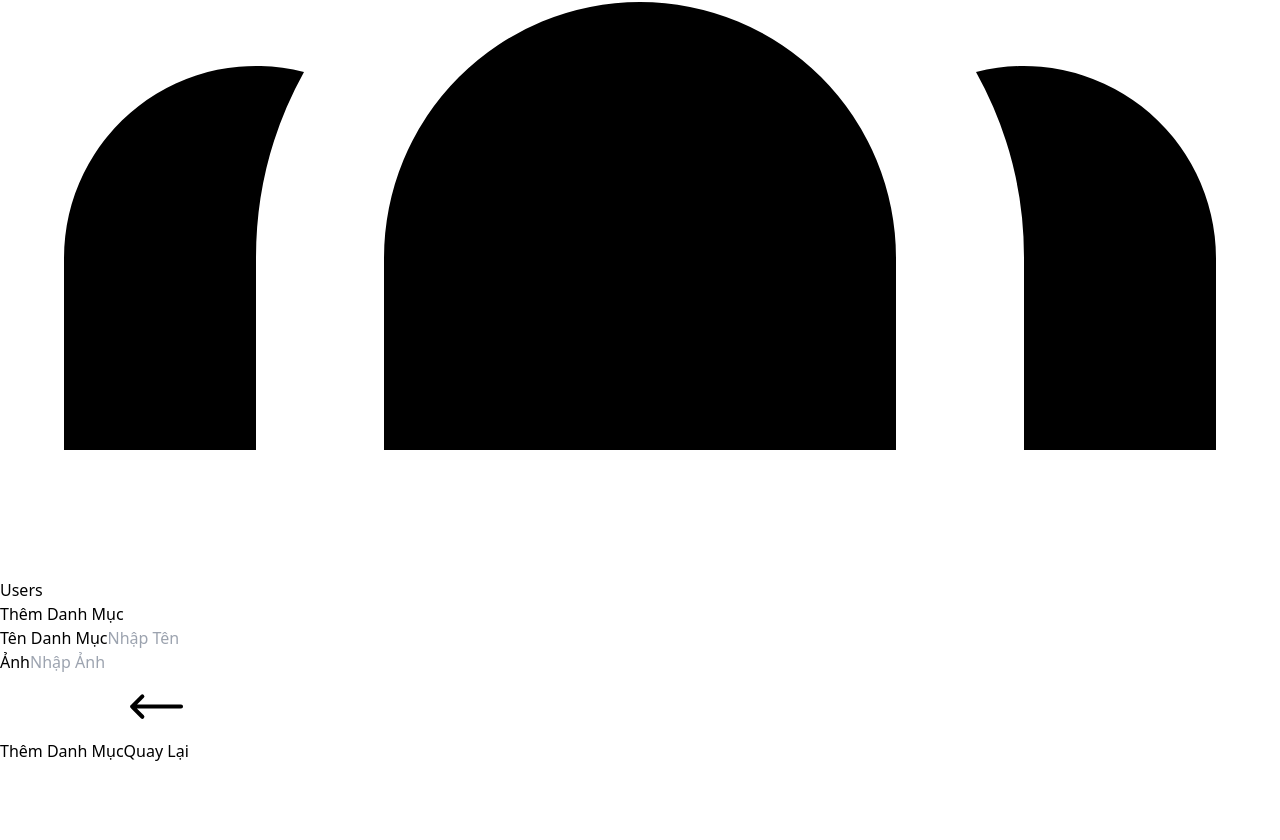
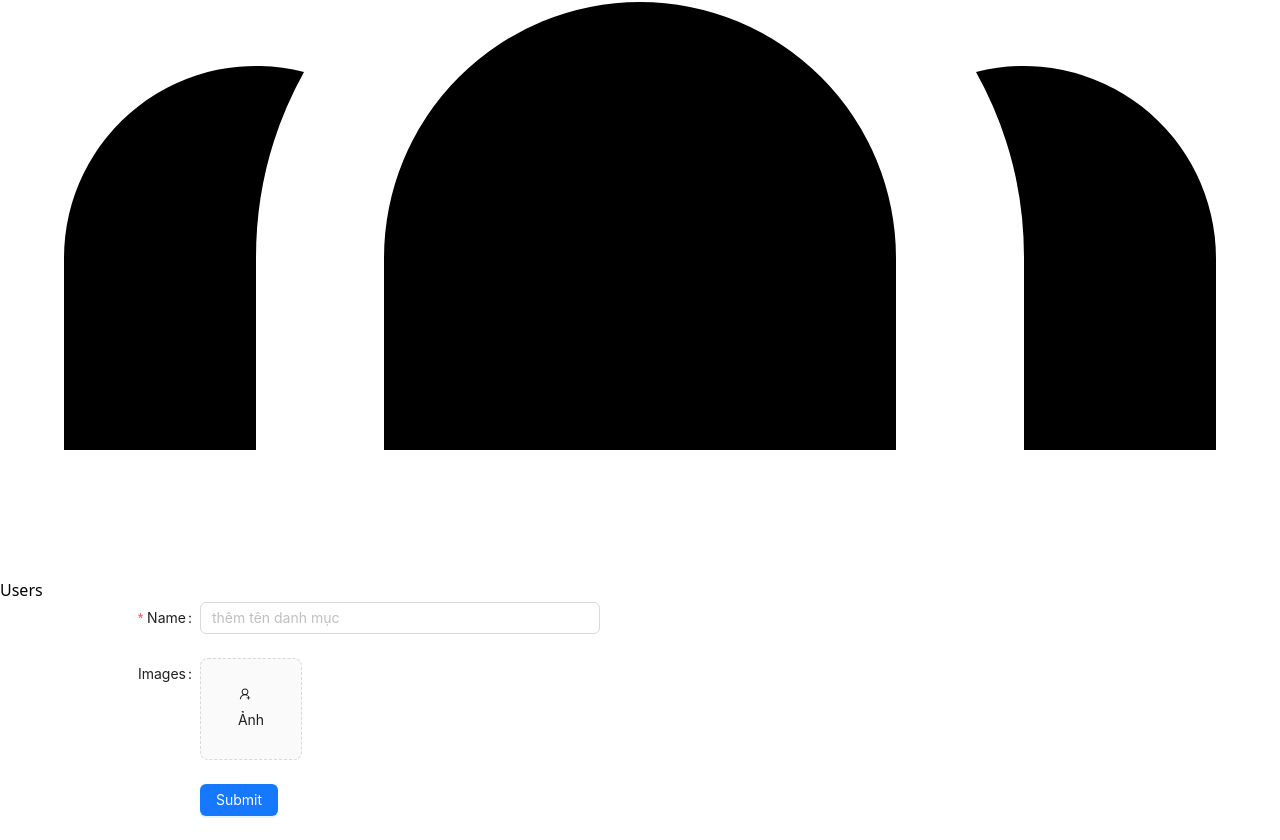
Before and after one commit to NgaPhamThi/DU_AN_TOT_NGHIEP_FRONT_END, a React (Vite) app: page /admin/Categories/update/1 in a window 1280 px wide. Shown: the part 10274-11114 px from the top of the page. Before the commit the page ends 11037 px from the top, so only its background shows below. Built offline with nearby package versions, Linux system fonts and the light colour scheme; no server answers.

Commit message:
mongodb server

```diff
--- a/package.json
+++ b/package.json
@@ -19,6 +19,7 @@
     "antd": "^5.10.2",
     "axios": "^1.5.1",
     "bootstrap": "^5.3.2",
+    "cloudinary-react": "^1.8.1",
     "font-awesome": "^4.7.0",
     "heroicons-react": "^1.4.1",
     "jwt-decode": "^4.0.0",
--- a/src/Pages/Admin/Categories/AddCategories.tsx
+++ b/src/Pages/Admin/Categories/AddCategories.tsx
@@ -4,108 +4,117 @@ import { ToastContainer, toast } from 'react-toastify';
 import 'react-toastify/dist/ReactToastify.css';
 import { addCategory } from '../../../api/categories';
 import { useNavigate } from 'react-router-dom';
+import { AiOutlineUserAdd } from "react-icons/ai";
+import { Button, Form, Input, Upload, message } from 'antd';
+import { ICategories } from '../../../interfaces/categories';
+type FieldType = {
+  name?: string;
+  img?:String
+};
 const AddCategories = () => {
-  const [categoryName, setCategoryName] = useState('');
-  const [imageUrl, setImageUrl] = useState('');
+  const [messageApi, contextHolder] = message.useMessage();
   const navigate = useNavigate();
-  const [nameTouched, setNameTouched] = useState(false);
-  const [imgTouched, setImgTouched] = useState(false);
-  const handleSubmit = async (e: any) => {
-    e.preventDefault();
-    setNameTouched(true);
-    setImgTouched(true);
 
-    if (!categoryName || !imageUrl) {
-        return;
-    }
+  const onFinish = async (values: any) => {
+    const imagesUrl = values.img.map((image: any) => {
+      return {
+        url: image?.response?.url || image?.url || null,
+      };
+    });
+    console.log(imagesUrl);
 
 
-    const category = {
-      name: categoryName,
-      img: imageUrl
+    const updateValues = {
+      ...values,
+      img: imagesUrl,
     };
+    console.log(updateValues);
 
-    try {
-      const response = await addCategory(category);
-      if (response.status === 200) {
-        console.log("Thêm danh mục thành công:", response.data);
+    await addCategory(updateValues)
+      .then(() =>
+       toast.success('Thêm danh mục thành công', { autoClose: 2000 })
+      ).then(() => {
         setTimeout(() => {
           navigate('/admin/categories');
         }, 3000);
-        // Reset form hoặc chuyển hướng người dùng, hoặc thực hiện hành động khác
-        setCategoryName('');
-        setImageUrl('');
-        setNameTouched(false);
-        setImgTouched(false);
-      } else {
-        console.error("Có lỗi khi thêm danh mục:", response.data.message);
-      }
-      toast.success('Thêm danh mục thành công', { autoClose: 2000 })
+      });
 
-    } catch (error: any) {
-      if (error?.response?.data?.message) {
-        console.error("Có lỗi khi gửi dữ liệu:", error.response.data.message);
-      } else if (error?.message) {
-        console.error("Có lỗi:", error.message);
-      } else {
-        console.error("Có lỗi không xác định");
-      }
-    }
+  };
+  const normFile = (e: any) => {
+    if (Array.isArray(e)) {
+      return e;
     }
 
+    return e?.fileList;
+  };
+  const onFinishFailed = (errorInfo: any) => {
+    console.log(errorInfo.errorFields[0].errors);
+    messageApi.open({
+      type: "error",
+      content: `lỗi không thể thêm thử lại sau ${errorInfo.errorFields[0].errors}`,
+    });
+  };
 
   return (
-    <div className="flex flex-col items-center mt-10">
+    <>
+    <div className="max-w-xl text-center ">
     <ToastContainer />
-      <h1 className="text-2xl font-bold mb-5">Thêm Danh Mục</h1>
-      <form className="w-1/3" onSubmit={handleSubmit}>
-        <div className="mb-4">
-          <label className="block text-gray-700 text-sm font-bold mb-2" htmlFor="categoryName">
-            Tên Danh Mục
-          </label>
-          <input
-            className="shadow appearance-none border rounded w-full py-2 px-3 text-gray-700 leading-tight focus:outline-none focus:shadow-outline"
-            placeholder='Nhập Tên'
-            id="categoryName"
-            type="text"
-            value={categoryName}
-            onChange={(e) => setCategoryName(e.target.value)}
+      <div>
+      <h1 className="text-2xl  font-bold mb-5">Thêm Danh Mục</h1>
+      </div>
+      {contextHolder}
+      <Form
+    name="basic"
+    labelCol={{ span: 8 }}
+    wrapperCol={{ span: 16 }}
+    style={{ maxWidth: 600 }}
+    initialValues={{ remember: true }}
+    onFinish={onFinish}
+    onFinishFailed={onFinishFailed}
+    autoComplete="off"
+  >
+    <Form.Item<ICategories>
+      label="Name"
+      name="name"
+      rules={[
+        { required: true, message: "bắt buộc phải nhập tên danh mục!" },
+        { min: 6, message: "Bắt buộc phải nhập trên 6 ký tự" },
 
-          />
-        {nameTouched && !categoryName && <p className='text-red-500'>Bắt buộc phải nhập tên danh mục.</p>}
+      ]}
+    >
+      <Input placeholder="thêm tên danh mục" />
+    </Form.Item>
+
+    <Form.Item<any>
+      label="Images"
+      name="img"
+      valuePropName="fileList"
+      getValueFromEvent={normFile}
+
+    >
+      <Upload
+          action="https://api.cloudinary.com/v1_1/dfftwrlu2/image/upload"
+          data={{
+            upload_preset: "clothing_store",
+          }}
+          listType="picture-card"
+        >
+          <div>
+            <AiOutlineUserAdd />
+            <div style={{ marginTop: 8 }}>Ảnh</div>
           </div>
-        <div className="mb-4">
-          <label className="block text-gray-700 text-sm font-bold mb-2" htmlFor="categoryImage">
-            Ảnh
-          </label>
-          <input
-            className="shadow appearance-none border rounded w-full py-2 px-3 text-gray-700 leading-tight focus:outline-none focus:shadow-outline"
-            placeholder='Nhập Ảnh'
-            id="categoryImage"
-            type="text"
-            value={imageUrl}
-            onChange={(e) => setImageUrl(e.target.value)}
-
-          />
-          {imgTouched && !imageUrl && <p className='text-red-500'>Bắt buộc phải nhập URL hình ảnh.</p>}
-        </div>
-
-        <div className="flex justify-between items-center">
-          <button className="bg-blue-500 hover:bg-blue-700 text-white font-bold py-2 px-4 rounded focus:outline-none focus:shadow-outline" type="submit">
-            Thêm Danh Mục
-          </button>
-          <a href="/admin/categories">
-            <button className="bg-blue-500 flex gap-2 items-center hover:bg-red-700 text-white font-bold py-2 px-4 rounded focus:outline-none focus:shadow-outline" type="button">
-              <svg xmlns="http://www.w3.org/2000/svg" fill="none" viewBox="0 0 24 24" stroke-width="1.5" stroke="currentColor" className="w-6 h-6">
-                <path stroke-linecap="round" stroke-linejoin="round" d="M6.75 15.75L3 12m0 0l3.75-3.75M3 12h18" />
-              </svg>
-              Quay Lại
-            </button></a>
+        </Upload>
+    </Form.Item>
 
 
+    <Form.Item wrapperCol={{ offset: 8, span: 16 }}>
+      <Button type="primary" className='bg-blue-500' htmlType="submit">
+        Submit
+      </Button>
+    </Form.Item>
+  </Form>
     </div>
-      </form>
-    </div>
+    </>
   )
 }
 
--- a/src/Pages/Admin/Categories/ListCategories.tsx
+++ b/src/Pages/Admin/Categories/ListCategories.tsx
@@ -1,9 +1,9 @@
-import React, { useEffect, useState } from 'react'
+import React, { useEffect, useMemo, useState } from 'react'
 import { ICategories } from '../../../interfaces/categories';
 import { deletecategory, getCategory } from '../../../api/categories';
 import { ToastContainer, toast } from 'react-toastify';
 import 'react-toastify/dist/ReactToastify.css';
-import { Popconfirm } from 'antd';
+import { Popconfirm, Table } from 'antd';
 import { Link } from 'react-router-dom';
 
 
@@ -33,44 +33,42 @@ const ListCategories = () => {
       toast.error('Xóa danh mục thất bại');
     }
   }
-  return (
-    <body className="bg-gray-100 mx-auto w-full">
-      <ToastContainer />
-      <div className="container   p-4 bg-white rounded shadow-xl">
-        <div className="text-center pb-7 flex justify-between items-center ">
-          <div>
-            <h1 className="text-2xl font-semibold">Quản Lý Danh Mục</h1>
-          </div>
-          <div className=''>
-            <Link to={"add"}>
-            <button className="bg-blue-500 flex items-center gap-2  hover:bg-blue-700 text-white font-bold py-2 px-4 rounded focus:outline-none focus:shadow-outline">
-            Thêm Danh Mục  <svg xmlns="http://www.w3.org/2000/svg" fill="none" viewBox="0 0 24 24" stroke-width="1.5" stroke="currentColor" className="w-6 h-6">
-              <path stroke-linecap="round" stroke-linejoin="round" d="M12 9v6m3-3H9m12 0a9 9 0 11-18 0 9 9 0 0118 0z" />
-            </svg>
-          </button>
-            </Link>
-          </div>
-        </div>
-        <table className="mt-4 text-center w-full border-collapse">
-          <thead>
-            <tr className="bg-gray-300">
-              <th className="border p-2">ID</th>
-              <th className="border p-2">Tên danh mục</th>
-              <th className="border p-2">Ảnh</th>
-              <th className="border p-2">Trạng thái</th>
-            </tr>
-          </thead>
-          <tbody>
 
 
-            {categories.map((category, index) => (
-              <tr className='' key={category._id}>
-                <td className="border p-2 text-center">{index + 1}</td>
-                <td className="border text-center">{category.name}</td>
-                <td className="border   text-center"><img className='h-52 w-56 p-2 mx-auto ' src={category.img} alt="" /></td>
-                <td className="border text-center  ">
-                  <div className="inline-flex rounded-lg border border-gray-100 bg-gray-100 p-1">
-                   <Link to={`update/${category._id}`}>
+  const columns = [
+    {
+      title: 'ID',
+      dataIndex: 'index',
+      width: "5%",
+      key: 'index',
+    },
+    {
+      title: 'Images',
+      dataIndex: 'img',
+      width: "30%",
+      key: 'img',
+      render: (imgArray: { url: string }[]) => (
+        <div style={{ display: 'flex' }}>
+          {imgArray.map((img, index) => (
+            <img key={index} src={img.url} alt={`product-${index}`} style={{ width: '50px', marginRight: '5px' }} />
+          ))}
+        </div>
+      ),
+    },
+    {
+      title: 'Name',
+      dataIndex: 'name',
+      width: "30%",
+      key: 'name',
+    },
+    {
+      title: "Status",
+      dataIndex: "status",
+      width: "40%",
+      key: "status",
+      render:(status: any, record: ICategories)=>(
+        <div className="inline-flex rounded-lg border  border-gray-100 bg-gray-100 p-1">
+                   <Link to={`update/${record._id}`}>
                    <button
                       className="inline-flex items-center gap-2 rounded-md px-4 py-2 text-sm text-gray-500 hover:text-gray-700 focus:relative"
                     >
@@ -94,7 +92,7 @@ const ListCategories = () => {
                    </Link>
                     <Popconfirm
                       title="Bạn có chắc chắn muốn xóa bình luận này?"
-                      onConfirm={() => handleDeleteComment(category._id)}
+                      onConfirm={() => handleDeleteComment(record._id)}
                       okText={<button className="text-red-500 hover:text-black">Xóa</button>}
                       cancelText="Hủy"
                       placement="topRight"
@@ -120,23 +118,30 @@ const ListCategories = () => {
                       </button>
                     </Popconfirm>
                   </div>
-                </td>
-              </tr>
-            ))}
+      )
+    },
+  ];
+  return (
 
 
-          </tbody>
-        </table>
-
-        <div className="mt-4 flex justify-center">
-
-          <button className="bg-blue-500 text-white px-4 py-2 rounded">1</button>
-          <button className="bg-white text-blue-500 px-4 py-2 rounded ml-2">2</button>
-
+   <div>
+     <ToastContainer />
+     <div className="text-center pb-7 flex justify-between items-center ">
+          <div>
+             <h1 className="text-2xl font-semibold">Quản Lý Danh Mục</h1>
+          </div>
+         <div className=''>
+            <Link to={"add"}>
+           <button className="bg-blue-500 flex items-center gap-2  hover:bg-blue-700 text-white font-bold py-2 px-4 rounded focus:outline-none focus:shadow-outline">
+            Thêm Danh Mục  <svg xmlns="http://www.w3.org/2000/svg" fill="none" viewBox="0 0 24 24" stroke-width="1.5" stroke="currentColor" className="w-6 h-6">
+           <path stroke-linecap="round" stroke-linejoin="round" d="M12 9v6m3-3H9m12 0a9 9 0 11-18 0 9 9 0 0118 0z" />
+            </svg>
+          </button>
+           </Link>
+          </div>
         </div>
-      </div>
-
-    </body>
+     <Table dataSource={categories.map((category,index)=>({...category,index:index+1}))} columns={columns} />
+   </div>
   )
 }
 
--- a/src/Pages/Admin/Categories/UpdateCategories.tsx
+++ b/src/Pages/Admin/Categories/UpdateCategories.tsx
@@ -1,135 +1,179 @@
 import React, { useEffect, useState } from 'react'
-import { useNavigate, useParams } from 'react-router-dom';
+import {  useNavigate, useParams } from 'react-router-dom';
 import { getByidCategory, updateCategory } from '../../../api/categories';
 import { ToastContainer, toast } from 'react-toastify';
 import { ICategories } from '../../../interfaces/categories';
+import { Button, Form, Input, Upload, message } from 'antd';
+import { AiOutlineUserAdd } from 'react-icons/ai';
 
 
 
 const UpdateCategories = () => {
-  const [categoryName, setCategoryName] = useState('');
-  const [imageUrl, setImageUrl] = useState('');
   const navigate = useNavigate();
-  const [nameTouched, setNameTouched] = useState(false);
-  const [imgTouched, setImgTouched] = useState(false);
-  const { id } = useParams()
+  const [form] = Form.useForm();
+  const [messageApi, contextHolder] = message.useMessage();
+  const { id } = useParams<{
+    id:string
+  }>() as { id: string };
+  const [existingCategoryData, setExistingCategoryData] = useState<ICategories | null>(null);
   useEffect(() => {
-    const fetchData = async () => {
-      if (!id) {
-        console.error("ID không được cung cấp");
-        return; // Ngăn chặn việc thực hiện fetchData nếu không có id
+    // Function to fetch existing category data
+    const fetchExistingCategoryData = async () => {
+      try {
+        const response = await getByidCategory(id);
+        setExistingCategoryData(response.data); // Assuming the API response has a data property with the category details
+        // Set form values with existing data
+        form.setFieldsValue({
+          name: response.data.name,
+          img: response.data.img, // Assuming img is an array of image data
+        });
+      } catch (error) {
+        console.error('Error fetching existing category data:', error);
+        // Handle error or show a message to the user
       }
-      try {
-        const response = await getByidCategory(id); // Make sure to implement this in your API
-        if (response.status === 200) {
-          setCategoryName(response.data.name);
-          setImageUrl(response.data.img);
-        }
-      } catch (error) {
-        console.error("Error fetching category data:", error);
-      }
-    }
-    fetchData();
-  }, [id]);
-  const handleSubmit = async (e: any) => {
-    e.preventDefault();
-    setNameTouched(true);
-    setImgTouched(true);
-    if (!id) {
-      console.error("ID không được cung cấp");
-      return; // Ngăn chặn việc thực hiện handleSubmit nếu không có id
-  }
-    if (!categoryName || !imageUrl) {
-      return;
-    }
+    };
+
+    // Call the function to fetch existing category data
+    fetchExistingCategoryData();
+  }, [id, form]);
+  const onFinish = async (values: any) => {
+    const imagesUrl = values.img.map((image: any) => {
+      return {
+        url: image?.response?.url || image?.url || null,
+      };
+    });
+    console.log(imagesUrl);
 
 
-    const category = {
-      name: categoryName,
-      img: imageUrl
+    const updateValues = {
+      ...values,
+      img: imagesUrl,
     };
+    console.log(updateValues);
 
-    try {
-      const response = await updateCategory(category,id);
-      if (response.status === 200) {
-        console.log("Thêm danh mục thành công:", response.data);
+    await updateCategory(updateValues,id)
+    toast.success('Sửa danh mục thành công', { autoClose: 2000 });
     setTimeout(() => {
       navigate('/admin/categories');
     }, 3000);
-        // Reset form hoặc chuyển hướng người dùng, hoặc thực hiện hành động khác
-        setCategoryName('');
-        setImageUrl('');
-        setNameTouched(false);
-        setImgTouched(false);
-      } else {
-        console.error("Có lỗi khi thêm danh mục:", response.data.message);
+
+  };
+  const normFile = (e: any) => {
+    if (Array.isArray(e)) {
+      return e;
     }
-      toast.success('Thêm danh mục thành công', { autoClose: 2000 })
 
-    } catch (error: any) {
-      if (error?.response?.data?.message) {
-        console.error("Có lỗi khi gửi dữ liệu:", error.response.data.message);
-      } else if (error?.message) {
-        console.error("Có lỗi:", error.message);
-      } else {
-        console.error("Có lỗi không xác định");
-      }
-      toast.error('Sửa danh mục không thành công', { autoClose: 2000 })
+    return e?.fileList;
+  };
+  const onFinishFailed = (errorInfo: any) => {
+    messageApi.open({
+      type: "error",
+      content: `lỗi không thể thêm thử lại sau ${errorInfo.errorFields[0].errors}`,
+    });
+  };
+  return (
+    <Form
+    name="basic"
+    form={form}
+    labelCol={{ span: 8 }}
+    wrapperCol={{ span: 16 }}
+    style={{ maxWidth: 600 }}
+    initialValues={{ remember: true }}
+    onFinish={onFinish}
+    onFinishFailed={onFinishFailed}
+    autoComplete="off"
+  >
+    <Form.Item<ICategories>
+      label="Name"
+      name="name"
+      rules={[
+        { required: true, message: "bắt buộc phải nhập tên danh mục!" },
+        { min: 6, message: "Bắt buộc phải nhập trên 6 ký tự" },
 
-    }
-  }
-  return (
-    <div className="flex flex-col items-center mt-10">
-      <ToastContainer />
-      <h1 className="text-2xl font-bold mb-5">Thêm Danh Mục</h1>
-      <form className="w-1/3" onSubmit={handleSubmit}>
-        <div className="mb-4">
-          <label className="block text-gray-700 text-sm font-bold mb-2" htmlFor="categoryName">
-            Tên Danh Mục
-          </label>
-          <input
-            className="shadow appearance-none border rounded w-full py-2 px-3 text-gray-700 leading-tight focus:outline-none focus:shadow-outline"
-            placeholder='Nhập Tên'
-            id="categoryName"
-            type="text"
-            value={categoryName}
-            onChange={(e) => setCategoryName(e.target.value)}
+      ]}
+    >
+      <Input placeholder="thêm tên danh mục" />
+    </Form.Item>
 
-          />
-          {nameTouched && !categoryName && <p className='text-red-500'>Bắt buộc phải nhập tên danh mục.</p>}
+    <Form.Item<any>
+      label="Images"
+      name="img"
+      valuePropName="fileList"
+      getValueFromEvent={normFile}
+
+    >
+      <Upload
+          action="https://api.cloudinary.com/v1_1/dfftwrlu2/image/upload"
+          data={{
+            upload_preset: "clothing_store",
+          }}
+          listType="picture-card"
+        >
+          <div>
+            <AiOutlineUserAdd />
+            <div style={{ marginTop: 8 }}>Ảnh</div>
           </div>
-        <div className="mb-4">
-          <label className="block text-gray-700 text-sm font-bold mb-2" htmlFor="categoryImage">
-            Ảnh
-          </label>
-          <input
-            className="shadow appearance-none border rounded w-full py-2 px-3 text-gray-700 leading-tight focus:outline-none focus:shadow-outline"
-            placeholder='Nhập Ảnh'
-            id="categoryImage"
-            type="text"
-            value={imageUrl}
-            onChange={(e) => setImageUrl(e.target.value)}
-
-          />
-          {imgTouched && !imageUrl && <p className='text-red-500'>Bắt buộc phải nhập URL hình ảnh.</p>}
-        </div>
-
-        <div className="flex justify-between items-center">
-          <button className="bg-blue-500 hover:bg-blue-700 text-white font-bold py-2 px-4 rounded focus:outline-none focus:shadow-outline" type="submit">
-            Thêm Danh Mục
-          </button>
-          <a href="/admin/categories">
-            <button className="bg-blue-500 flex gap-2 items-center hover:bg-red-700 text-white font-bold py-2 px-4 rounded focus:outline-none focus:shadow-outline" type="button">
-              <svg xmlns="http://www.w3.org/2000/svg" fill="none" viewBox="0 0 24 24" stroke-width="1.5" stroke="currentColor" className="w-6 h-6">
-                <path stroke-linecap="round" stroke-linejoin="round" d="M6.75 15.75L3 12m0 0l3.75-3.75M3 12h18" />
-              </svg>
-              Quay Lại
-            </button></a>
+        </Upload>
+    </Form.Item>
 
 
-        </div>
-      </form>
-    </div>
+    <Form.Item wrapperCol={{ offset: 8, span: 16 }}>
+      <Button type="primary" className='bg-blue-500' htmlType="submit">
+        Submit
+      </Button>
+    </Form.Item>
+  </Form>
+    // <div className="flex flex-col items-center mt-10">
+    //   <ToastContainer />
+    //   <h1 className="text-2xl font-bold mb-5">Thêm Danh Mục</h1>
+    //   <form className="w-1/3" onSubmit={handleSubmit}>
+    //     <div className="mb-4">
+    //       <label className="block text-gray-700 text-sm font-bold mb-2" htmlFor="categoryName">
+    //         Tên Danh Mục
+    //       </label>
+    //       <input
+    //         className="shadow appearance-none border rounded w-full py-2 px-3 text-gray-700 leading-tight focus:outline-none focus:shadow-outline"
+    //         placeholder='Nhập Tên'
+    //         id="categoryName"
+    //         type="text"
+    //         value={categoryName}
+    //         onChange={(e) => setCategoryName(e.target.value)}
+
+    //       />
+    //       {nameTouched && !categoryName && <p className='text-red-500'>Bắt buộc phải nhập tên danh mục.</p>}
+    //     </div>
+    //     <div className="mb-4">
+    //       <label className="block text-gray-700 text-sm font-bold mb-2" htmlFor="categoryImage">
+    //         Ảnh
+    //       </label>
+    //       <input
+    //         className="shadow appearance-none border rounded w-full py-2 px-3 text-gray-700 leading-tight focus:outline-none focus:shadow-outline"
+    //         placeholder='Nhập Ảnh'
+    //         id="categoryImage"
+    //         type="text"
+    //         value={imageUrl}
+    //         onChange={(e) => setImageUrl(e.target.value)}
+
+    //       />
+    //       {imgTouched && !imageUrl && <p className='text-red-500'>Bắt buộc phải nhập URL hình ảnh.</p>}
+    //     </div>
+
+    //     <div className="flex justify-between items-center">
+    //       <button className="bg-blue-500 hover:bg-blue-700 text-white font-bold py-2 px-4 rounded focus:outline-none focus:shadow-outline" type="submit">
+    //         Thêm Danh Mục
+    //       </button>
+    //       <a href="/admin/categories">
+    //         <button className="bg-blue-500 flex gap-2 items-center hover:bg-red-700 text-white font-bold py-2 px-4 rounded focus:outline-none focus:shadow-outline" type="button">
+    //           <svg xmlns="http://www.w3.org/2000/svg" fill="none" viewBox="0 0 24 24" stroke-width="1.5" stroke="currentColor" className="w-6 h-6">
+    //             <path stroke-linecap="round" stroke-linejoin="round" d="M6.75 15.75L3 12m0 0l3.75-3.75M3 12h18" />
+    //           </svg>
+    //           Quay Lại
+    //         </button></a>
+
+
+    //     </div>
+    //   </form>
+    // </div>
   )
 }
 
--- a/src/components/ListCategories.tsx
+++ b/src/components/ListCategories.tsx
@@ -9,7 +9,7 @@ const ListCategories = () => {
 
     useEffect(() => {
       // Thực hiện cuộc gọi API để lấy danh sách sản phẩm từ trang chủ
-      fetch(`http://localhost:8080/api/categories/653811a569786b730f5c8efc`) // Thay thế bằng API endpoint thực tế
+      fetch(`http://localhost:8080/api/categories/655ce0ff36e2059ae8c497cc`) // Thay thế bằng API endpoint thực tế
         .then((response) => response.json())
         .then((data) => {
           if (data.products && data.products.length > 0) {
--- a/src/interfaces/categories.ts
+++ b/src/interfaces/categories.ts
@@ -1,5 +1,5 @@
 export interface ICategories {
     _id?: string | number  ;
     name: string;
-    img: string
+    img?: {url: string}
 }
```
Also changed, not shown: src/Pages/Category.tsx (+6 -2 lines), 1 other file (tests, documents, lock files or other folders). Lines whose indentation alone changed are shown as unchanged.
